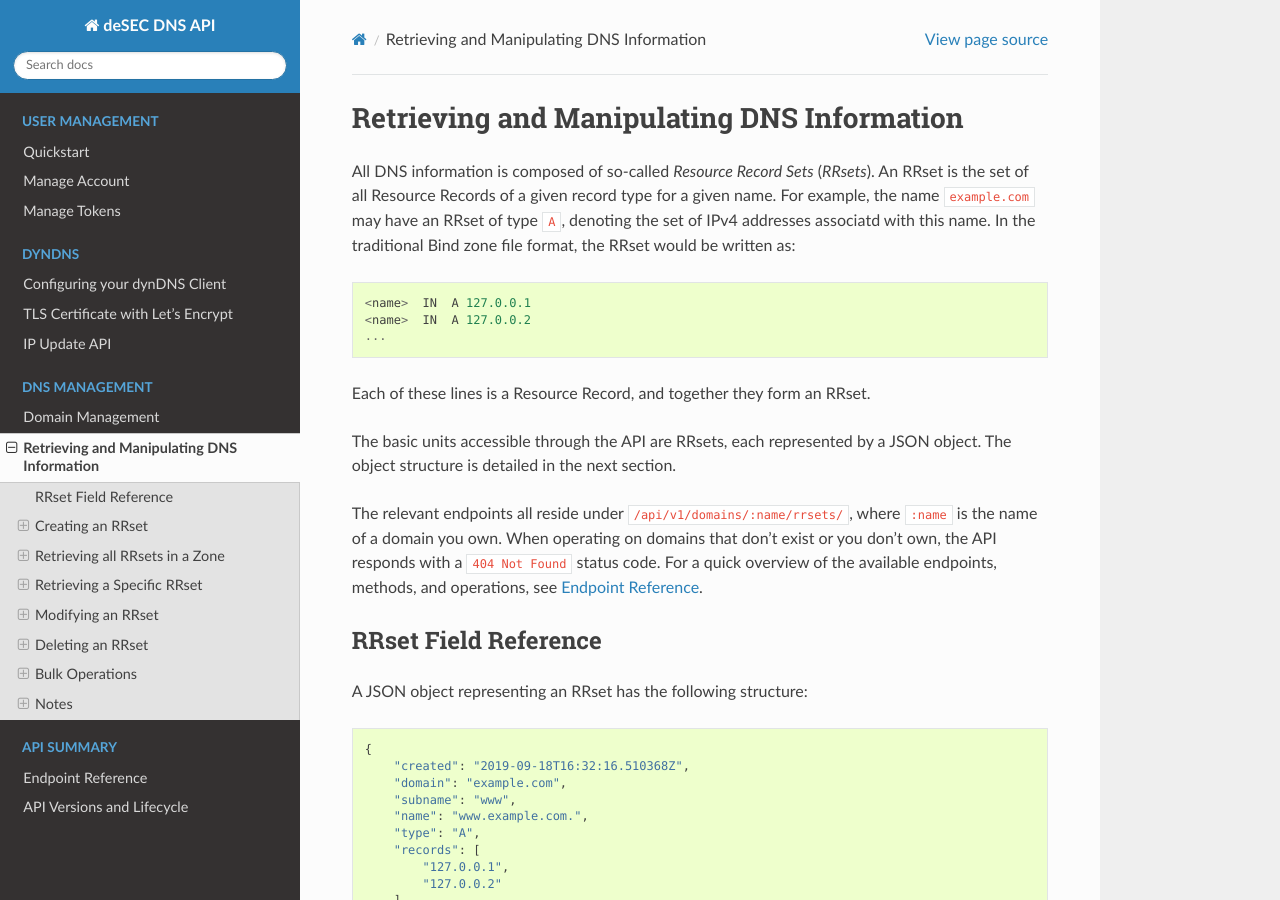
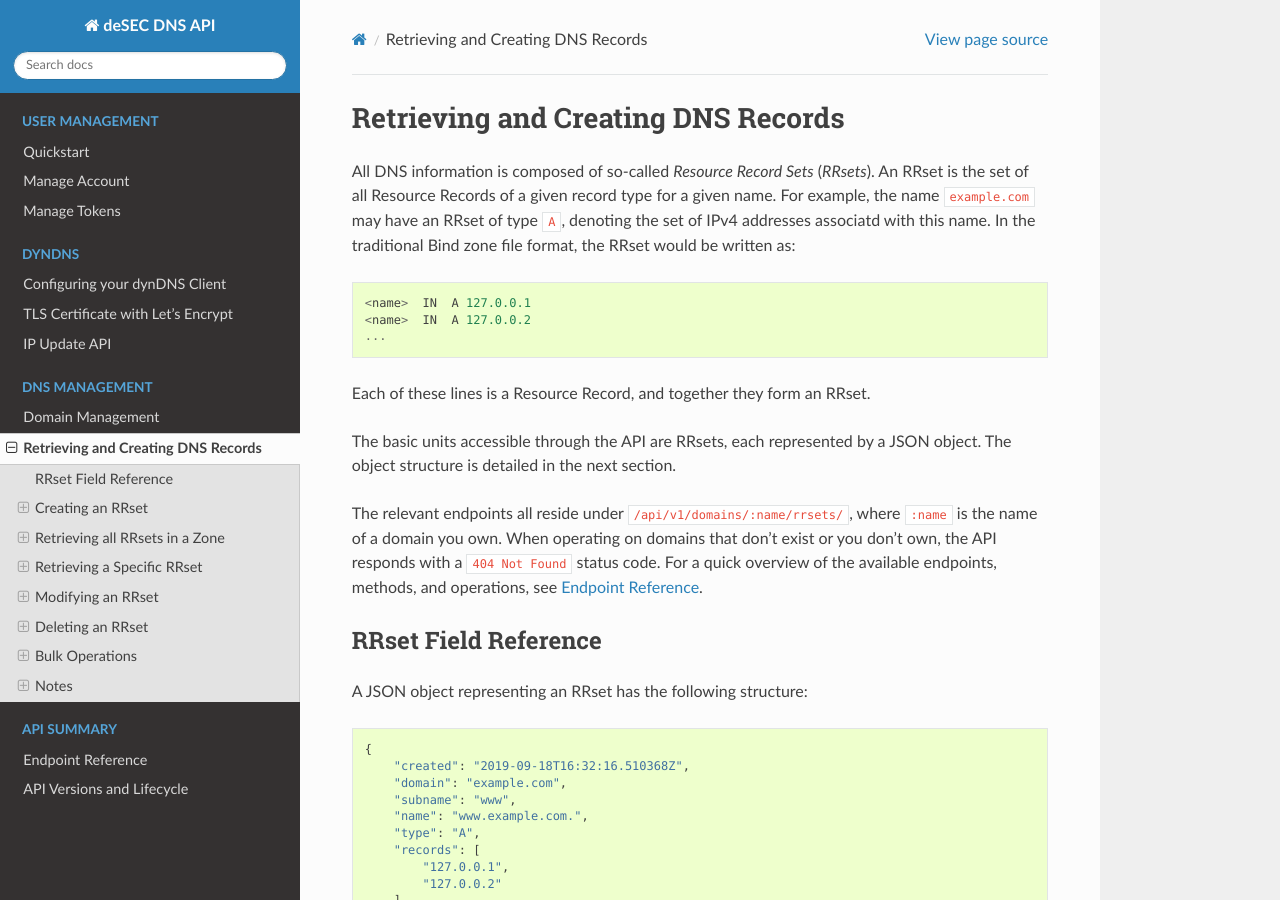
Before and after one commit to desec-io/desec-stack, a Sphinx documentation site: the page built from docs/dns/rrsets.rst, in a window 1280 px wide and 900 px high. Built offline with Sphinx 7.4.7 and the Read the Docs theme 2.0.0, drawn with Linux system fonts in a browser that asks for light colours.

Commit message:
fix(docs): clarify heading

```diff
--- a/docs/dns/rrsets.rst
+++ b/docs/dns/rrsets.rst
@@ -1,7 +1,7 @@
 .. _`manage-rrsets`:
 
-Retrieving and Manipulating DNS Information
--------------------------------------------
+Retrieving and Creating DNS Records
+-----------------------------------
 
 All DNS information is composed of so-called *Resource Record Sets*
 (*RRsets*).  An RRset is the set of all Resource Records of a given record
```
